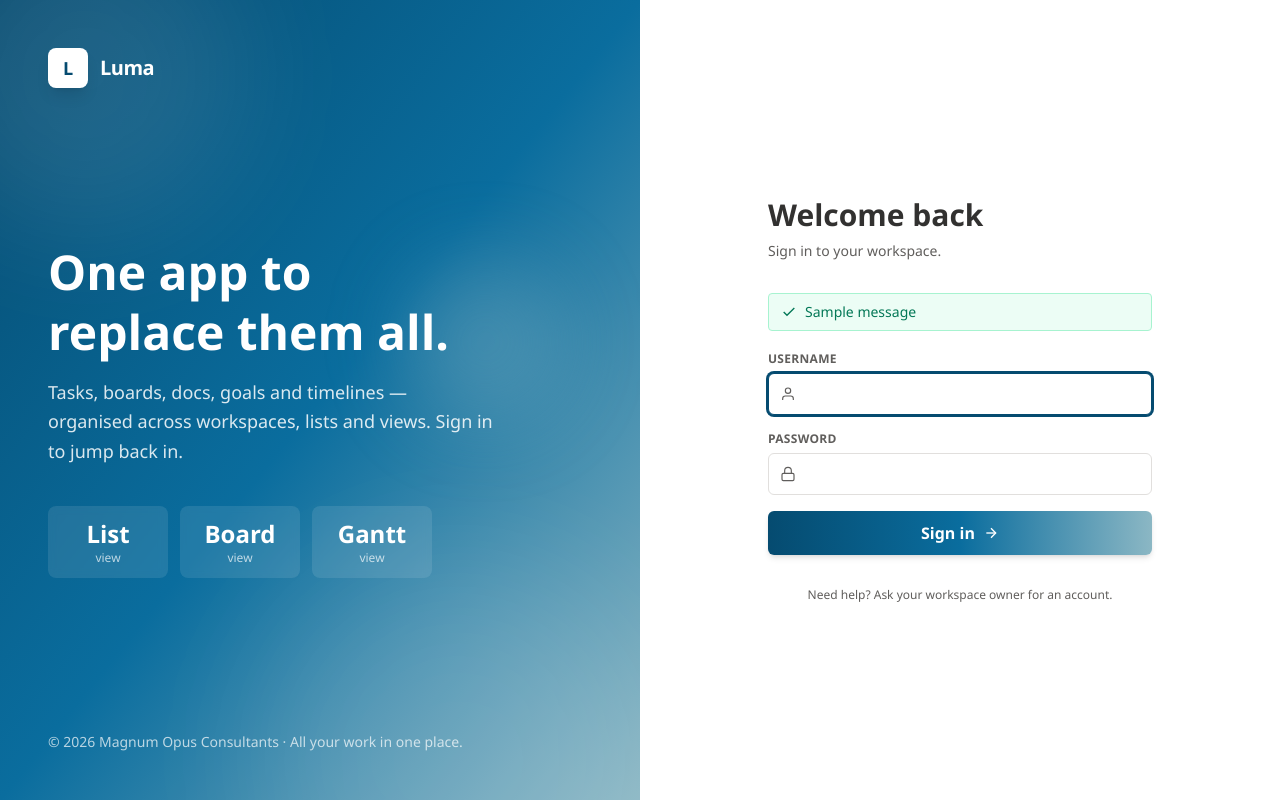
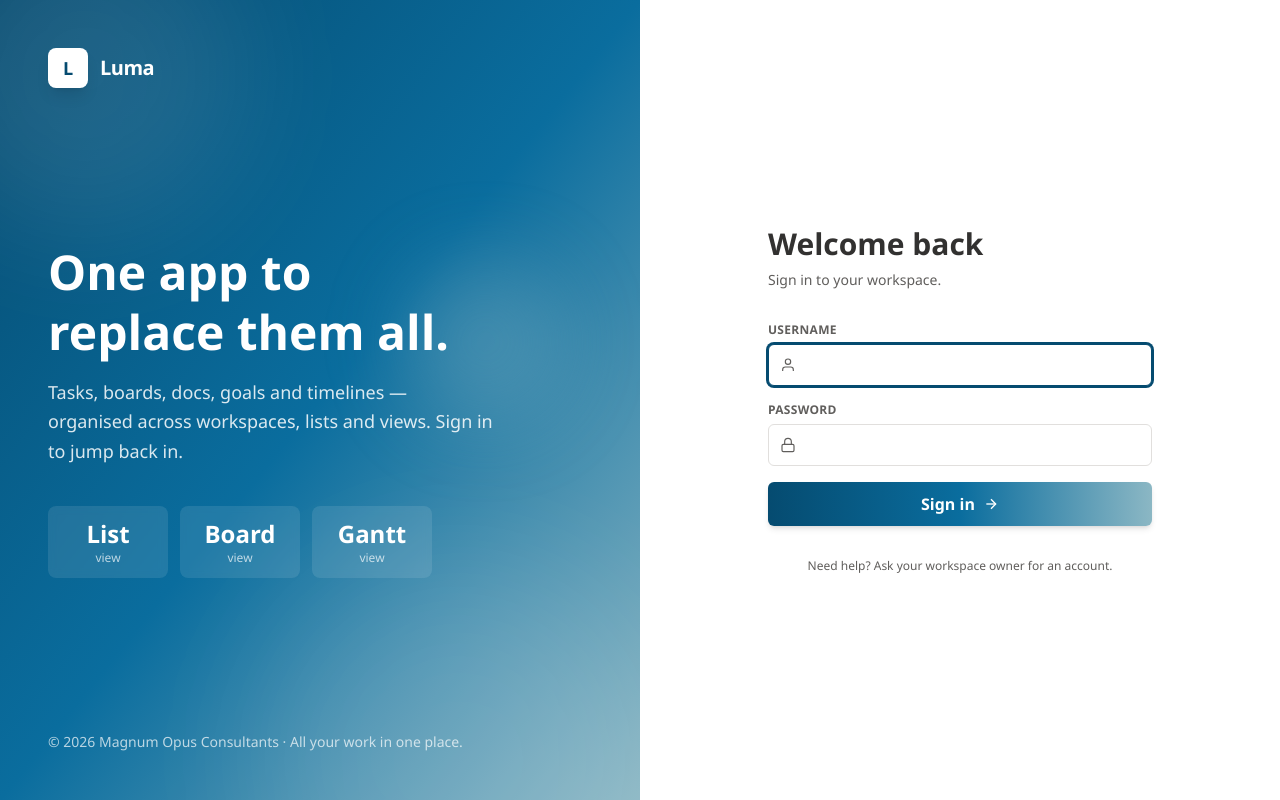
Before and after one commit to Ethan-Ocean-Sevenster426/Recreation-Clickup, a Django app: page /login/ in a window 1280 px wide. Run offline with Django 5.2, Linux system fonts and the light colour scheme; tables that the repository leaves empty hold one stand-in row (values such as "Sample post"); one stand-in notice (Sample message) is shown; some libraries are stand-ins or nearby versions.

Commit message:
Hide success/info messages on login page, keep errors only
Prevents leftover session toasts like "User updated" or "Task deleted"
from showing on the login screen after redirect.

Co-Authored-By: Claude Opus 4.6 <noreply@anthropic.com>

```diff
--- a/workspaces/templates/registration/login.html
+++ b/workspaces/templates/registration/login.html
@@ -114,12 +114,15 @@
             <h2 class="login-heading text-3xl font-bold text-ms-neutral-80 mb-2">Welcome back</h2>
             <p class="login-subtext text-sm text-ms-neutral-60 mb-8">Sign in to your workspace.</p>
 
+            {# Only show error-level messages on login — suppress success/info toasts #}
             {% if messages %}
             {% for message in messages %}
-            <div class="mb-5 px-3 py-2 {% if message.tags == 'success' %}bg-emerald-50 border border-emerald-200 text-emerald-700{% else %}bg-blue-50 border border-blue-200 text-blue-700{% endif %} rounded text-sm flex items-start gap-2">
-                <svg width="16" height="16" viewBox="0 0 24 24" fill="none" stroke="currentColor" stroke-width="2" class="flex-shrink-0 mt-0.5"><polyline points="20 6 9 17 4 12"/></svg>
+            {% if message.tags == 'error' %}
+            <div class="login-error mb-5 px-3 py-2 bg-red-50 border border-red-200 text-red-700 rounded text-sm flex items-start gap-2">
+                <svg width="16" height="16" viewBox="0 0 24 24" fill="none" stroke="currentColor" stroke-width="2" class="flex-shrink-0 mt-0.5"><circle cx="12" cy="12" r="10"/><line x1="12" y1="8" x2="12" y2="12"/><line x1="12" y1="16" x2="12.01" y2="16"/></svg>
                 <span>{{ message }}</span>
             </div>
+            {% endif %}
             {% endfor %}
             {% endif %}
 
```
